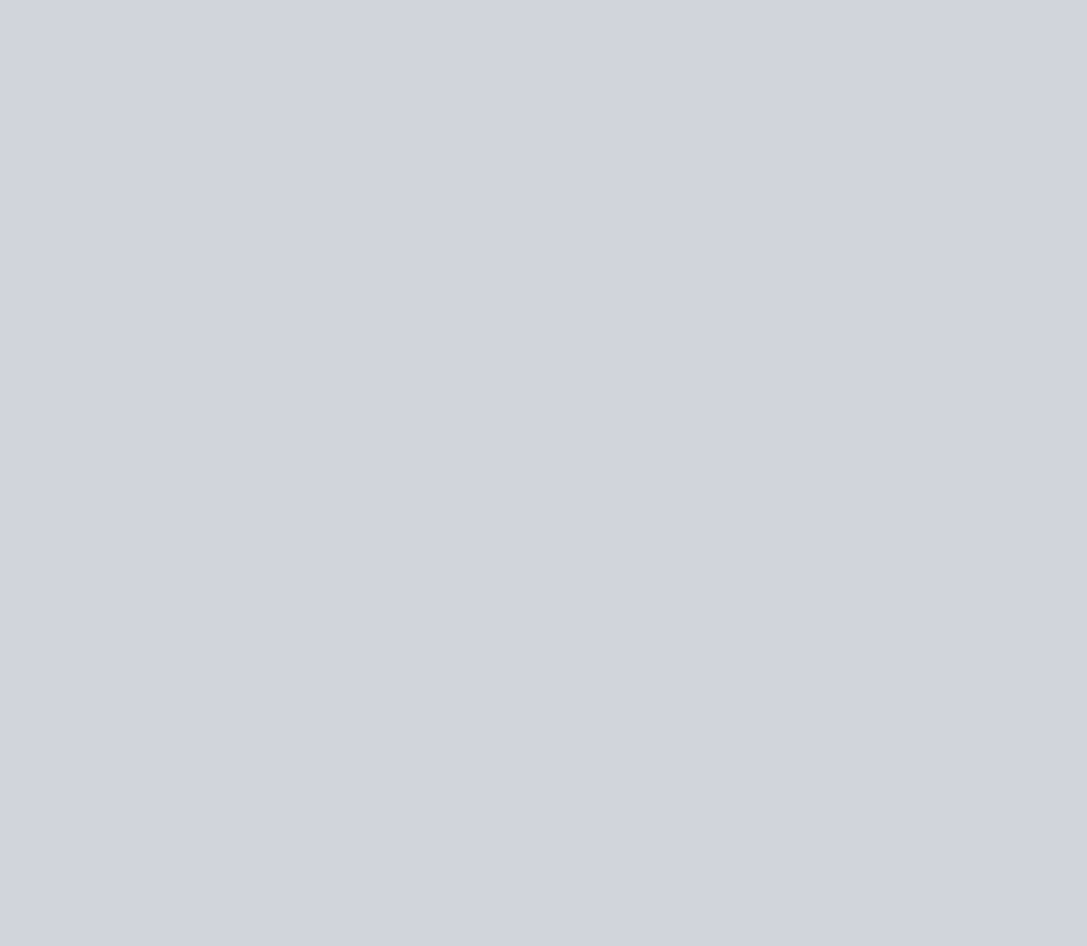
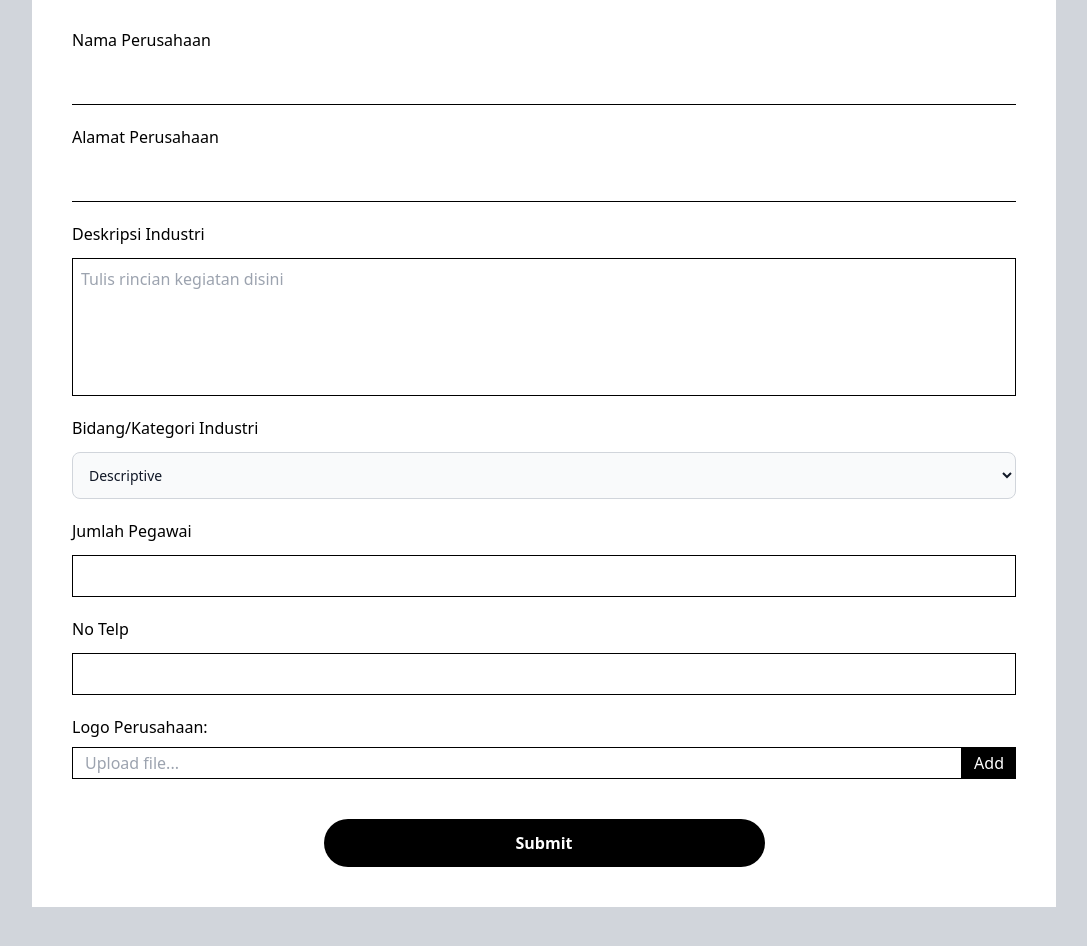
Before and after one commit to rg-km/final-project-engineering-3, a React (Create React App) app in the folder frontend/: page /mitra/information in a window 1280 px wide. Before the commit this address had no page. Shown: the part 240-1186 px from the top of the page, without its empty margins (96-1183 px from the left). Before the commit the page ends 800 px from the top, so only its background shows below. Built offline with nearby package versions, Linux system fonts and the light colour scheme.

Commit message:
feat : add mitra information form page

```diff
--- a/frontend/src/App.js
+++ b/frontend/src/App.js
@@ -2,6 +2,7 @@ import { Route, Routes } from 'react-router-dom'
 import TopBar from './components/shared/TopBar'
 import Login from './pages/Login'
 import MitraChallenges from './pages/MitraChallenges'
+import MitraInformation from './pages/MitraInformation'
 import PostChallenge from './pages/PostChallenge'
 import RegistrantInformation from './pages/RegistrantInformation'
 import RegistrantList from './pages/RegistrantList'
@@ -22,6 +23,9 @@ function App() {
             <Route path=":registrantId" element={<RegistrantInformation />} />
           </Route>
         </Route>
+        <Route path="/mitra">
+          <Route path="information" element={<MitraInformation />} />
+        </Route>
       </Routes>
     </div>
   )
--- /dev/null
+++ b/frontend/src/pages/MitraInformation.jsx
@@ -0,0 +1,116 @@
+import React, { useState } from 'react'
+
+function MitraInformation() {
+  const [filename, setFilename] = useState('')
+
+  const handleSubmit = (e) => {
+    e.preventDefault()
+
+    const formData = new FormData(e.currentTarget)
+    const data = Object.fromEntries(formData.entries())
+
+    console.log(data)
+  }
+  return (
+    <div className="container">
+      <div>
+        <h1 className="font-bold text-5xl">Lengkapi Data</h1>
+        <p>Sebagai Mitra</p>
+      </div>
+      <div className="mt-10">
+        <form action="" className="space-y-5" onSubmit={handleSubmit}>
+          <div className="space-y-3 flex flex-col">
+            <label htmlFor="">Nama Perusahaan</label>
+            <input
+              type="text"
+              className="py-2 border-b border-black outline-none  focus:border-blue-700"
+              name="name"
+            />
+          </div>
+          <div className="space-y-3 flex flex-col">
+            <label htmlFor="">Alamat Perusahaan</label>
+            <input
+              type="text"
+              className="py-2 border-b border-black outline-none  focus:border-blue-700"
+              name="address"
+            />
+          </div>
+          <div className="space-y-3 flex flex-col">
+            <label htmlFor="">Deskripsi Industri</label>
+            <textarea
+              className="resize-none border border-black outline-none p-2 focus:border-blue-700"
+              rows={5}
+              placeholder="Tulis rincian kegiatan disini"
+              name="description"
+            ></textarea>
+          </div>
+          <div className="space-y-3 flex flex-col">
+            <label htmlFor="">Bidang/Kategori Industri</label>
+            <select
+              class="bg-gray-50 border border-gray-300 text-gray-900 text-sm rounded-lg focus:ring-blue-700 focus:border-blue-700 block w-full p-3 dark:bg-gray-700 dark:border-gray-600 dark:placeholder-gray-400 dark:text-white dark:focus:ring-blue-700 dark:focus:border-blue-700 outline-none"
+              name="industry_category_id"
+            >
+              <option value="Descriptive">Descriptive</option>
+              <option value="Exploratory">Exploratory</option>
+              <option value="Corelational">Corelational</option>
+              <option value="Explanatory">Explanatory</option>
+            </select>
+          </div>
+          <div className="space-y-3 flex flex-col">
+            <label htmlFor="">Jumlah Pegawai</label>
+            <input
+              type="number"
+              min={0}
+              className="border border-black p-2 outline-none focus:border-blue-700"
+              name="num_of_employee"
+            />
+          </div>
+          <div className="space-y-3 flex flex-col">
+            <label htmlFor="">No Telp</label>
+            <input
+              type="tel"
+              className="border border-black p-2 outline-none focus:border-blue-700"
+              name="phone"
+            />
+          </div>
+          <div>
+            <div className="">
+              <label htmlFor="" className="">
+                Logo Perusahaan:
+              </label>
+              <div className="flex mt-2">
+                <input
+                  type="text"
+                  className=" flex-grow border border-black outline-none px-3 "
+                  readOnly
+                  placeholder="Upload file..."
+                  value={filename}
+                />
+                <div className="relative p-1 px-3 bg-black text-white cursor-pointer">
+                  <span>Add</span>
+                  <input
+                    type="file"
+                    className="opacity-0 absolute inset-0 focus:border-black"
+                    name="logo"
+                    accept="image/*"
+                    onChange={(e) => setFilename(e.target.files[0].name)}
+                  />
+                </div>
+              </div>
+            </div>
+          </div>
+          <div className="flex">
+            <button
+              className="mt-5 mx-auto py-3 font-semibold px-48 rounded-full bg-black text-white"
+              type="submit"
+            >
+              Submit
+            </button>
+          </div>
+        </form>
+      </div>
+    </div>
+  )
+}
+
+export default MitraInformation
```
